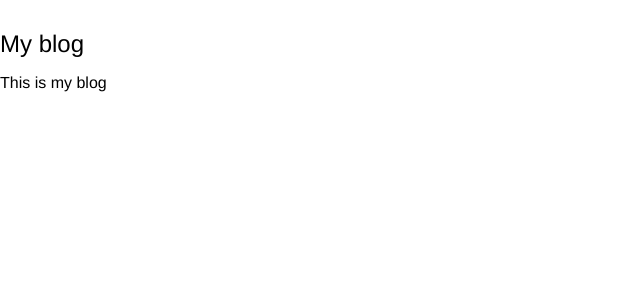
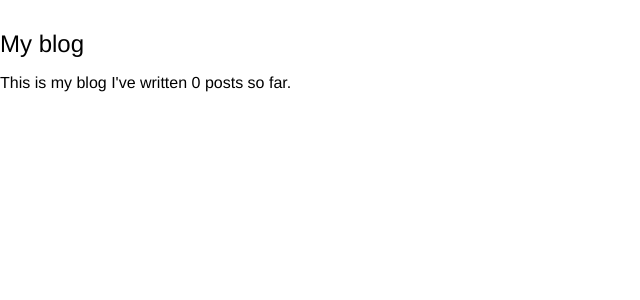
Before and after one commit to rommi-eg/django-blog, a Django app: template blog/templates/blog/base.html in a window 1280 px wide. Shown: the top 300 px of the page, without its empty margins (0-640 px from the left). Run offline with Django 5.2, Linux system fonts and the light colour scheme; the template is opened without the code that fills it, so the values that code supplies are empty; parts of the project's set-up code (start-up, migrations or seed data) failed here and were passed over.

Commit message:
Добавлен шаблонный тег

```diff
--- a/blog/templates/blog/base.html
+++ b/blog/templates/blog/base.html
@@ -1,3 +1,4 @@
+{% load blog_tags %}
 {% load static %}
 <!DOCTYPE html>
 <html lang="en">
@@ -13,7 +14,10 @@
     </div>
     <div class="sidebar">
         <h2>My blog</h2>
-        <p>This is my blog</p>
+        <p>
+            This is my blog
+            I've written {% total_posts %} posts so far.
+        </p>
     </div>
 </body>
 </html>
--- /dev/null
+++ b/blog/templatetags/blog_tags.py
@@ -0,0 +1,19 @@
+from django import template
+
+from ..models import Post
+
+
+# В каждом содержащем шаблонные теги модуле должна быть определена
+# переменная с именем register. Эта переменная является экземпляром
+# класса template.Library и  используется для регистрации шаблонных
+# тегов и фильтров приложения.
+register = template.Library()
+
+
+# Регистрируем как простой тег. Django будет использовать имя функции
+# в качестве имени тега. Если нужно зарегистрировать под другим именем
+# нужно указать атрибут name, например @register.simple_tag(name='my_tag')
+@register.simple_tag
+def total_posts():
+    """ Возвращает число опубликованных постов """
+    return Post.published.count()
```
Also changed, not shown: blog/templatetags/__init__.py (added).
